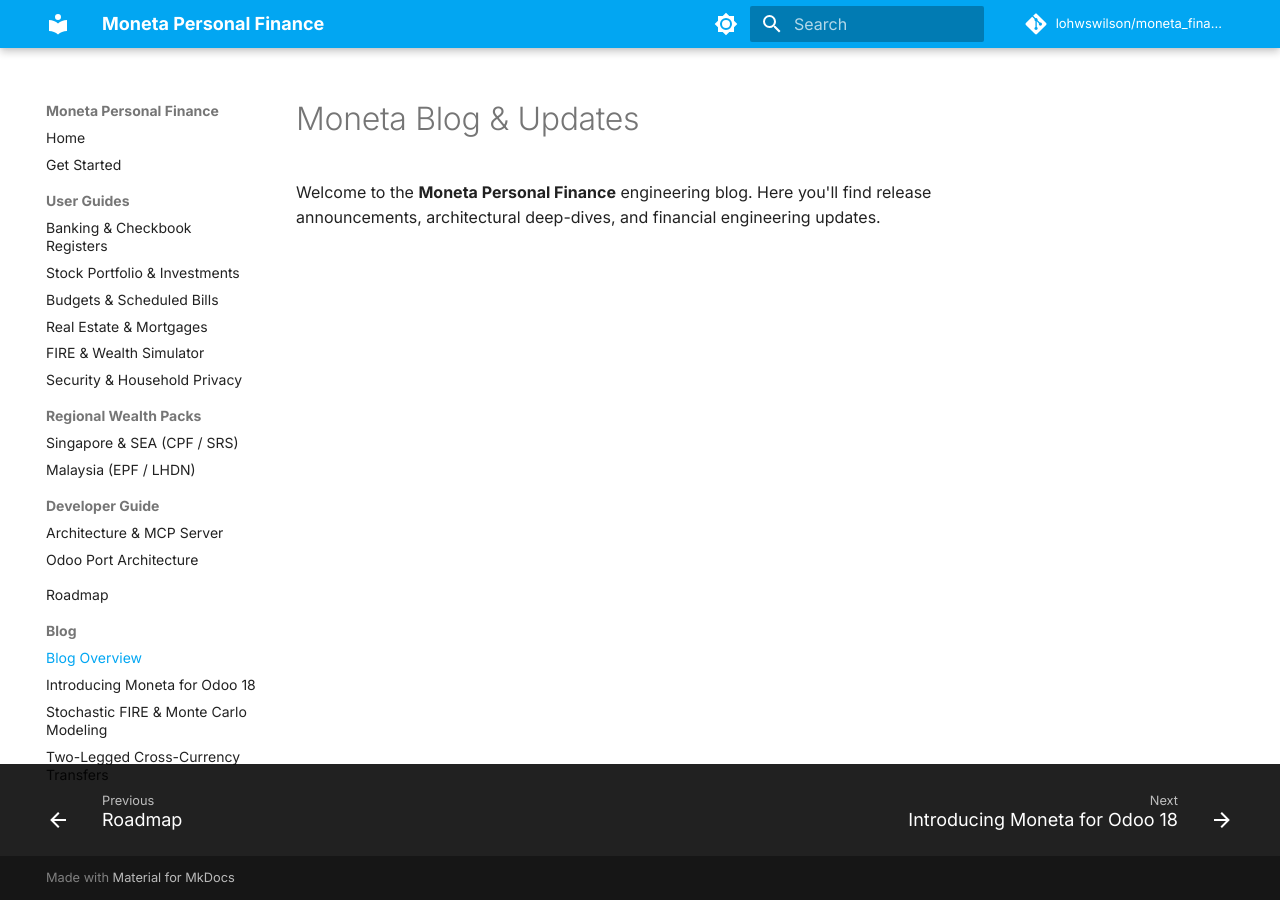
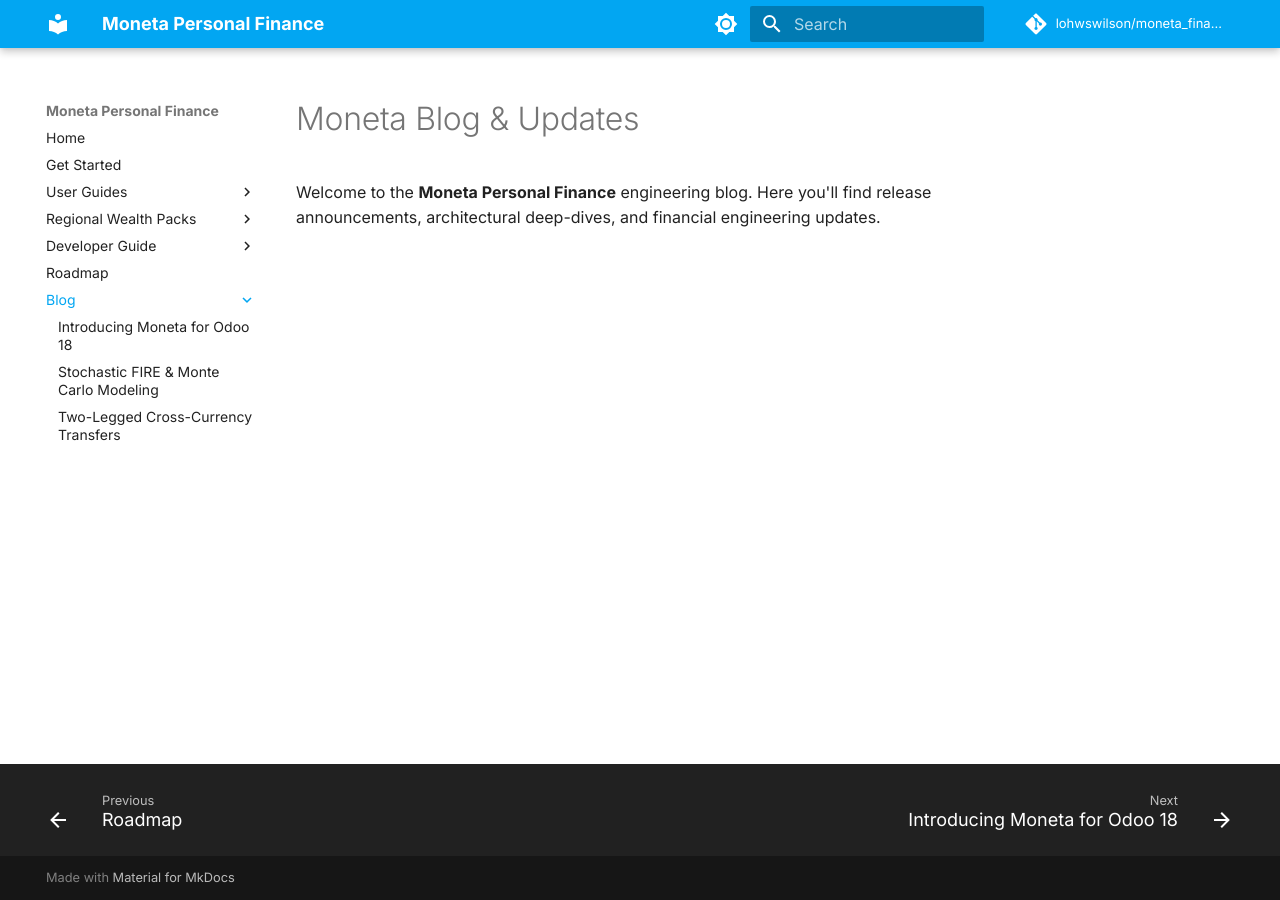
Before and after one commit to lohwswilson/moneta_finance, an MkDocs documentation site: the page built from docs/blog/index.md, in a window 1280 px wide. Built offline with MkDocs 1.6.1 and Material for MkDocs 9.7.7, drawn with Linux system fonts in a browser that asks for light colours; comment, search, counter and statistics services are not loaded.

Commit message:
fix(docs): enable interactive collapsible chevrons by switching navigation.sections to navigation.indexes

```diff
--- a/mkdocs.yml
+++ b/mkdocs.yml
@@ -32,8 +32,7 @@
     - navigation.instant.prefetch
     - navigation.instant.progress
     - navigation.tracking
-    - navigation.sections
-    - navigation.expand
+    - navigation.indexes
     - navigation.top
     - navigation.footer
     - search.suggest
--- a/zensical.toml
+++ b/zensical.toml
@@ -42,8 +42,8 @@
     "navigation.instant",
     "navigation.instant.prefetch",
     "navigation.instant.progress",
-    "navigation.sections",
-    "navigation.expand",
+    "navigation.tracking",
+    "navigation.indexes",
     "navigation.top",
     "navigation.footer",
     "search.highlight",
```
